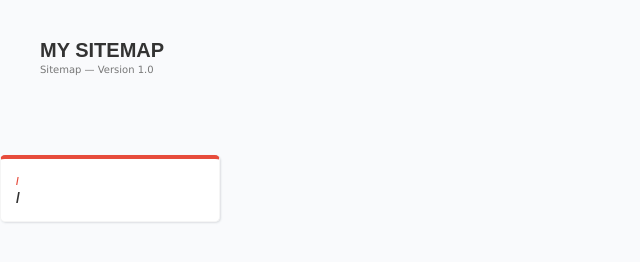
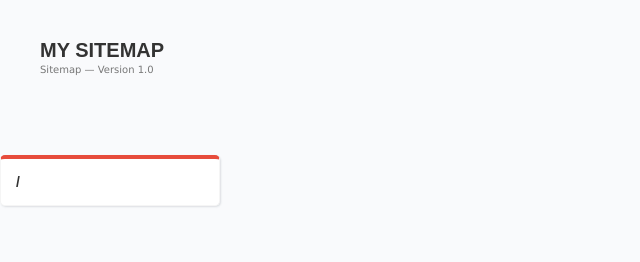
Before and after one commit to liamkopke/zoetis-sitemap, a website: page index.html in a window 1280 px wide. Shown: the full height of the page, 0-640 px from the left. Drawn offline with Linux system fonts and the light colour scheme; no server answers.

Commit message:
testing editing the css

```diff
--- a/sitemap.css
+++ b/sitemap.css
@@ -74,6 +74,10 @@ ol, ul {
 	padding: 40px;
 }
 
+li{
+	content: attr(id);
+}
+
 li a,
 li a.multi:after {
     position: relative;
@@ -119,7 +123,6 @@ li a.multi:after {
 }
 
 li a:before {
-	content: " "attr(href)" ";
 	display: block;
 	text-transform: uppercase;
 	font-size: 10px;
--- a/test.js
+++ b/test.js
@@ -52,9 +52,8 @@ function generateNavigation(endpoints) {
 
         // Create an anchor tag element with the ID as the href attribute
         const a = document.createElement("a");
-        a.href = `${key}`;
+        a.href = `${endpointObject[key]}`;
         a.textContent = key;
-        console.log(endpointObject);
         li.appendChild(a);
 
         // If the current value is a string (i.e. an endpoint), add it as an anchor tag
@@ -94,8 +93,6 @@ fetch("/.netlify/functions/sitemap")
 .then(response => response.text())
 .then((xmlString) => {
   const xml = parser.parseFromString(xmlString, "application/xml");
-  console.log(xml);
-  console.log(xmlString);
 
   const urls = xml.getElementsByTagName("url");
   const json = [];
@@ -108,7 +105,6 @@ fetch("/.netlify/functions/sitemap")
 
     json.push({ endpoint, lastmod });
   }
-  console.log(json);
 
   generateNavigation(json);
 })
```
